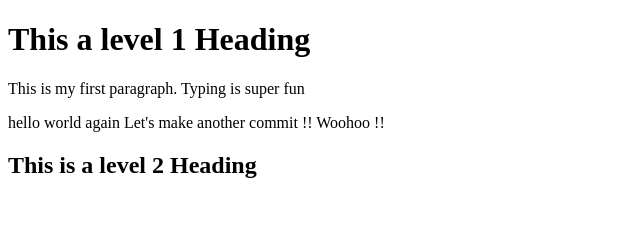
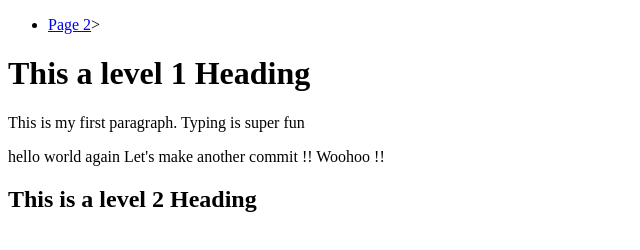
Before and after one commit to KeenanAllen2/My-Second-Repository, a plain HTML site: page index.html in a window 1280 px wide. Shown: the whole page, without its empty margins (0-640 px from the left). Drawn offline with Linux system fonts and the light colour scheme.

Commit message:
google/page

```diff
--- a/index.html
+++ b/index.html
@@ -6,6 +6,13 @@
         <title>My Super Amazing Website</title>
     </head>
     <body>
+        <header>
+            <nav>
+                <ul>
+                    <li><a href="page2.html">Page 2</a>></a></li>
+                </ul>
+            </nav>
+        </header>
         <h1>This a level 1 Heading </h1>
         <p>This is my first paragraph. Typing is super fun</p>
         <p>hello world again
```
Also changed, not shown: page2.html (added).
